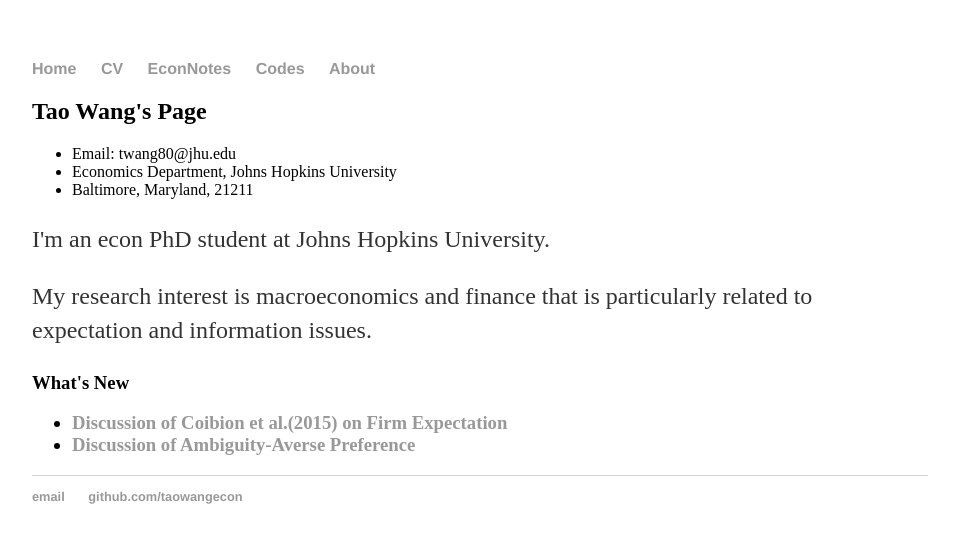
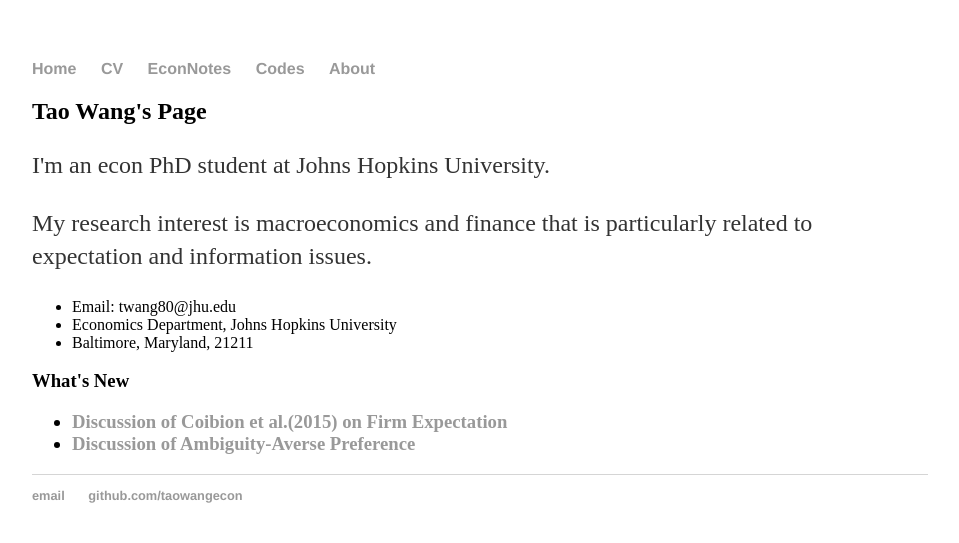
Before and after one commit to iworld1991/TaoWangEcon.github.io, a Jekyll site: the page built from index.html, in a window 1280 px wide. Shown: the top 543 px of the page, without its empty margins (160-1119 px from the left). Built offline with Jekyll 4.4.1, drawn with Linux system fonts in a browser that asks for light colours; part of the change alters nothing that is shown.

```diff
--- a/index.html
+++ b/index.html
@@ -4,13 +4,13 @@ title: Tao Wang's Page
 ---
 <div class="blurb">
 	<h2> {{page.title}} </h2>
+	<p>I'm an econ PhD student at Johns Hopkins University.<p>
+	<p>My research interest is macroeconomics and finance that is particularly related to expectation and information issues. </p>
 	 <ul>
 	 <li>Email: twang80@jhu.edu</li>
          <li>Economics Department, Johns Hopkins University</li>
          <li>Baltimore, Maryland, 21211</li>
 	 </ul>
-	<p>I'm an econ PhD student at Johns Hopkins University.<p>
-	<p>My research interest is macroeconomics and finance that is particularly related to expectation and information issues. </p>
 
 	<h3> What's New <h3>
 	<ul>
```
